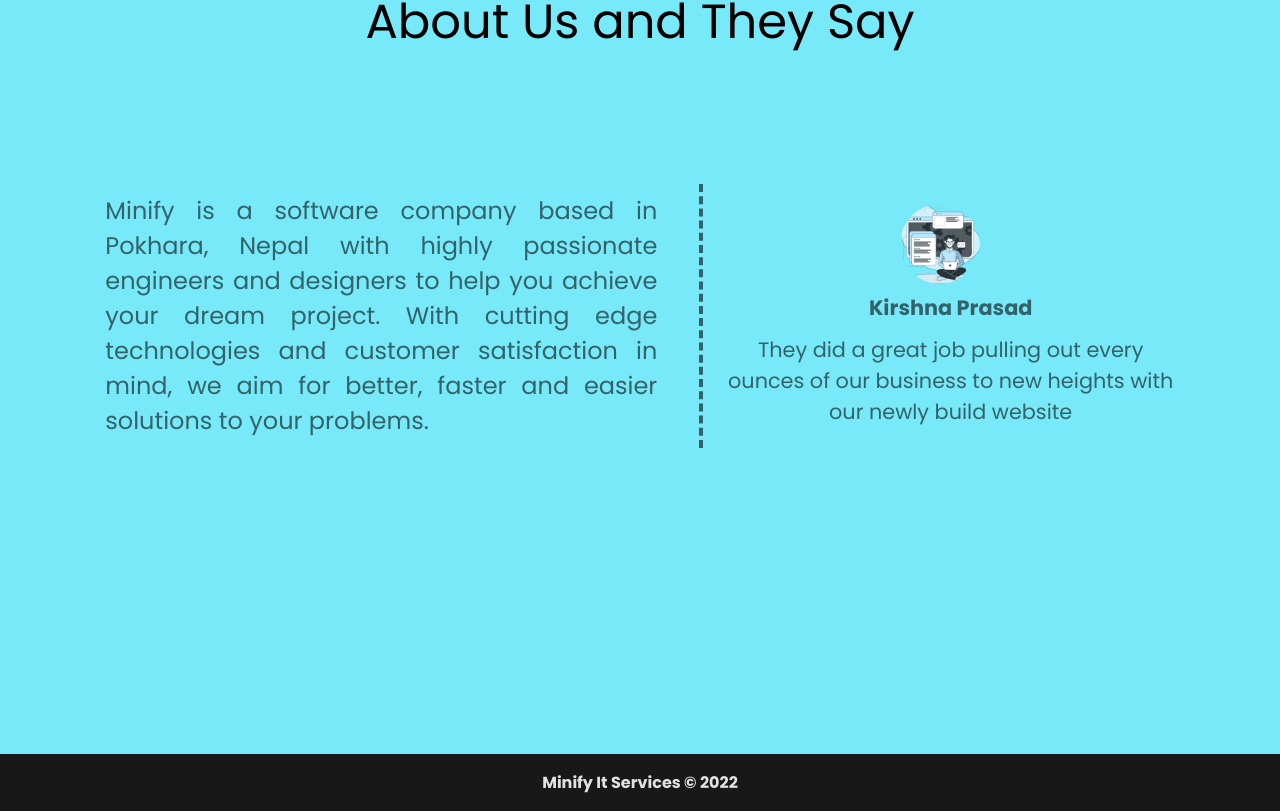
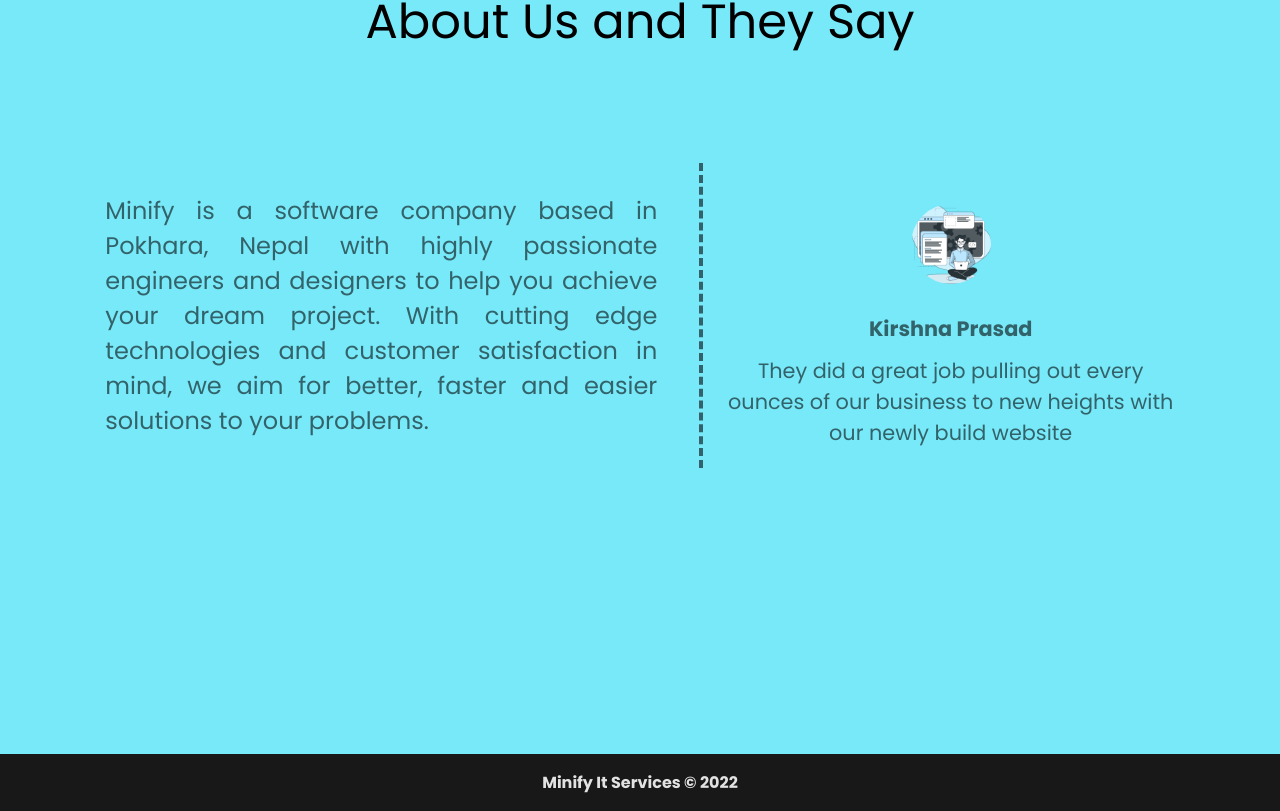
Before and after one commit to alsongarbuja/minify-web, a Next.js app: page / in a window 1280 px wide. Shown: the part 3246-4057 px from the top of the page. Built offline with nearby package versions, Linux system fonts and the light colour scheme.

Commit message:
add slider to testomonial

```diff
--- a/styles/home/TestomonialSection.module.css
+++ b/styles/home/TestomonialSection.module.css
@@ -1,13 +1,16 @@
 .testomonial-card {
     padding: 1em .5em;
+    cursor: grab;
 }
-
+.testomonial-card:active {
+    cursor: grabbing;
+}
 .testomonial-card img {
     width: 80px;
     height: 80px;
     object-fit: cover;
     border-radius: 50%;
-    margin-right: 1em;
+    margin: 1em auto;
 }
 
 .testomonial-card h4 {
```
